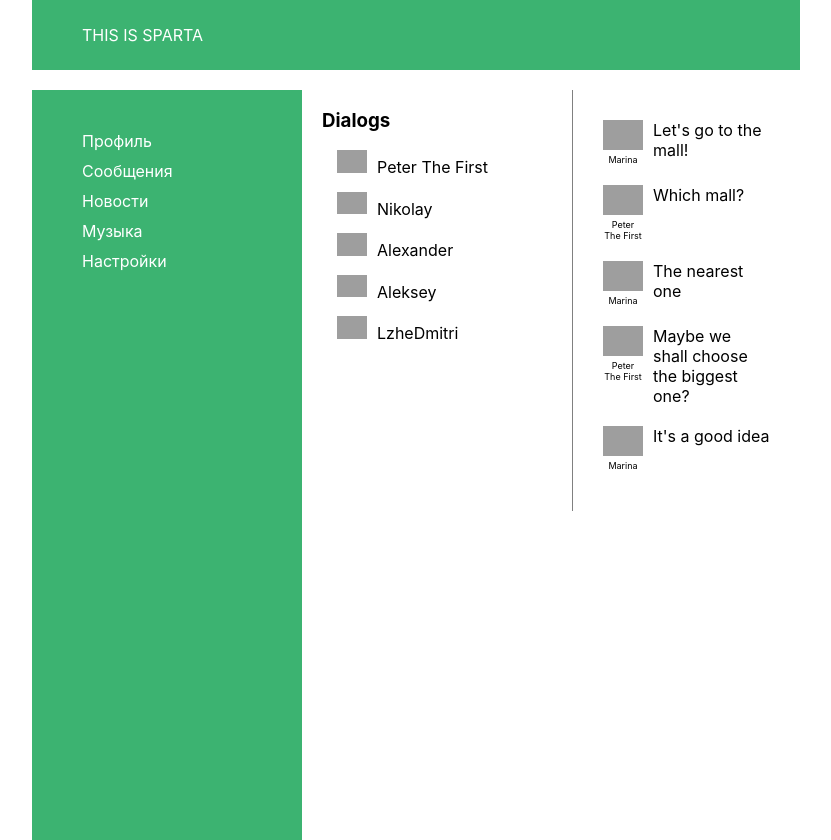
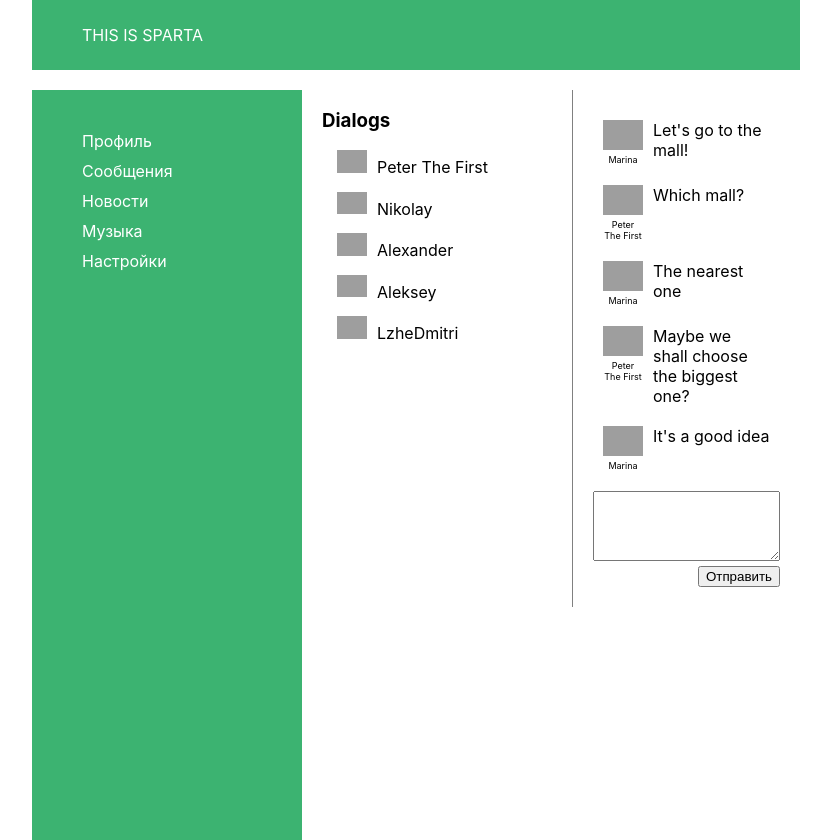
Before and after one commit to mareenas/routing, a React (Create React App) app: page /dialogs in a window 1280 px wide. Shown: the whole page, without its empty margins (224-1055 px from the left). Built offline with nearby package versions, Linux system fonts and the light colour scheme; grey boxes are pictures that could not be loaded.

Commit message:
add message box to dialogs page

```diff
--- a/src/components/DialogPanel.js
+++ b/src/components/DialogPanel.js
@@ -17,8 +17,17 @@ const DialogPanel = (props) => {
     });
 
     return (
-        <div className={style.dialogWindow}>
-            {messages}
+        <div>
+            <div className={style.dialogWindow}>
+                {messages}
+                <textarea name="" id="newMessage" cols="30" rows="10" className={style.textarea} ></textarea>
+                <div className={style.submitButtonStyling}>
+                    <input type="button" value="Отправить"/>
+                </div>
+            </div>
+            <div>
+
+            </div>
         </div>
     )
 };
--- a/src/components/Profile.js
+++ b/src/components/Profile.js
@@ -38,7 +38,7 @@ const Profile = (props) => {
             <div className={style.notesWrapper}>
                 <h3>Мои записи</h3>
                 <form>
-                    <textarea name="" id="post" placeholder="Что у вас нового..." className={style.placeholderStyling} />
+                    <textarea name="" id="post" placeholder="Что у вас нового..." className={style.textareaStyling} />
                     <div className={style.submitButtonStyling}>
                         <input type="button" value="Отправить" onClick={getStatusText}/>
                     </div>
--- a/src/components/css/DialogPanel.module.css
+++ b/src/components/css/DialogPanel.module.css
@@ -22,3 +22,14 @@
 .dialogWindow {
     padding: 20px;
 }
+
+.textarea {
+    width: 100%;
+    height: 70px;
+    box-sizing: border-box;
+    padding: 5px;
+}
+
+.submitButtonStyling {
+    text-align: right;
+}
--- a/src/components/css/Profile.module.css
+++ b/src/components/css/Profile.module.css
@@ -29,7 +29,7 @@
     margin-bottom: 30px;
 }
 
-.placeholderStyling {
+.textareaStyling {
     padding: 5px;
     width: 98%;
     height: 50px;
```
